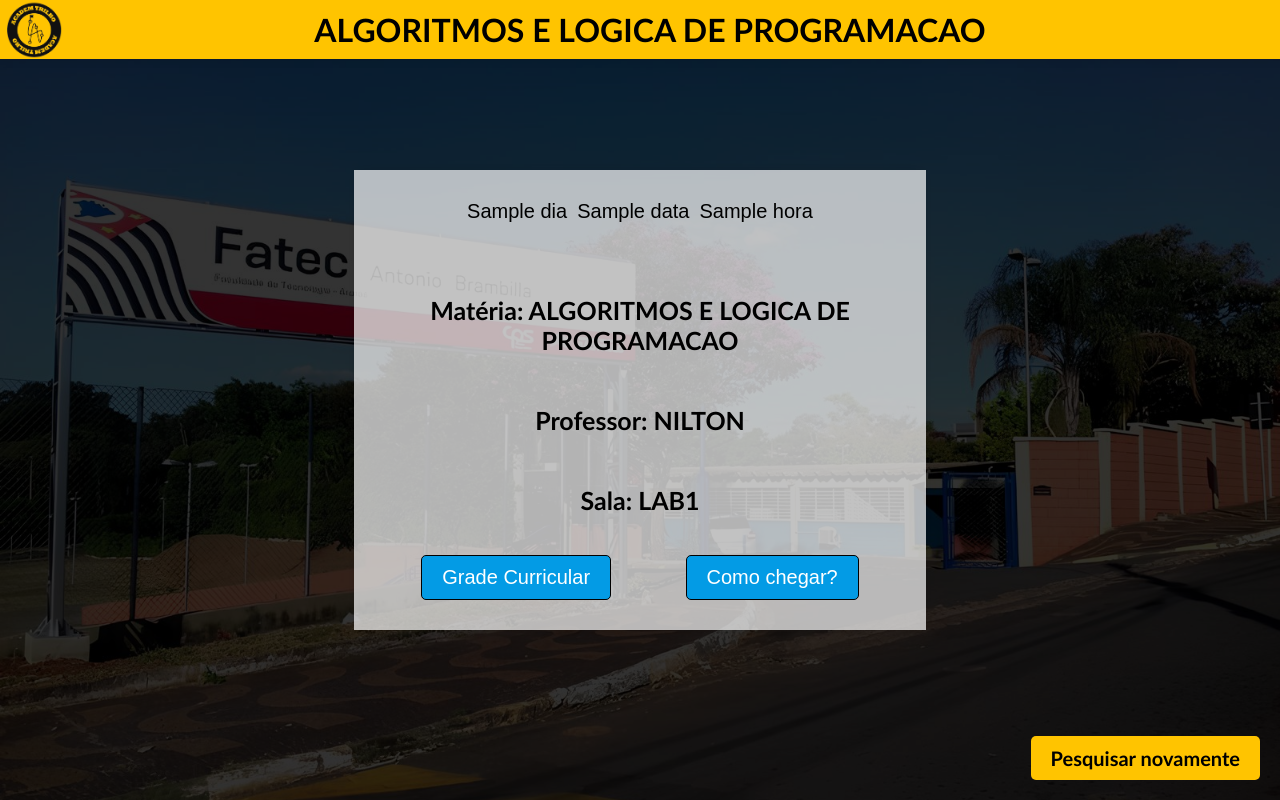
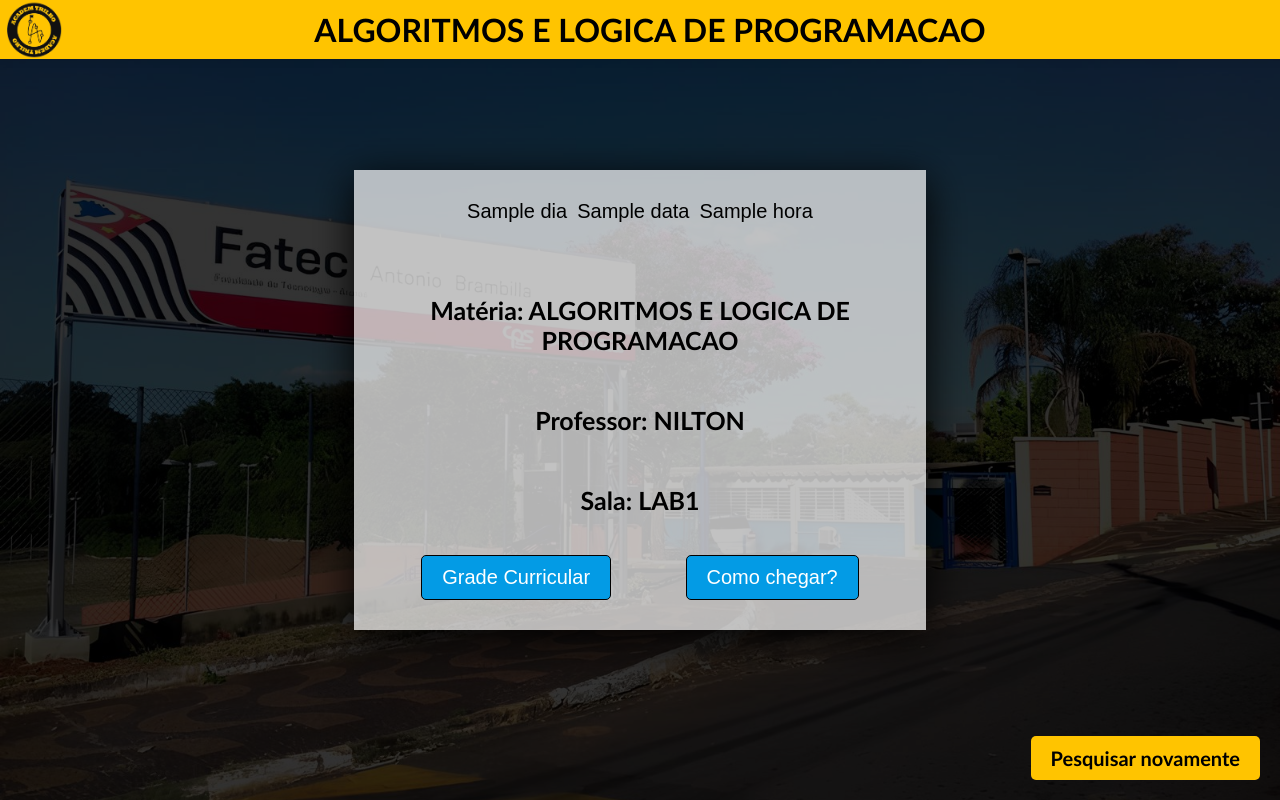
Before and after one commit to GiovaniOrtegaFatec/PI_4semAcademTrilho, a Django app: template PI_4sems/templates/PI_4sems/TelaPrincipal.html in a window 1280 px wide. Run offline with Django 5.2, Linux system fonts and the light colour scheme; data comes from the database, SQL or seed files in the repository; tables that the repository leaves empty hold one stand-in row (values such as "Sample post"); the template is opened without the code that fills it: values that come from a table or form of the project are taken from there, most other values are stand-ins (such as "Sample title", 1, 10 or a date in 2020); some web fonts are replaced.

Commit message:
24-06-24

```diff
--- a/PI_4sems/static/telaprincipal_style.css
+++ b/PI_4sems/static/telaprincipal_style.css
@@ -39,7 +39,7 @@
     padding: 30px;
     border-radius: 0px;
     background-color: rgba(255, 255, 255, 0.7);
-    box-shadow: 0px 0px 10px rgba(0,0,0,0.1);
+    box-shadow: 0px 10px 40px rgba(0, 0, 0, 1);
     text-align: center;
     z-index: 2;
     top: 50%;
```
Also changed, not shown: PI_4sems/static/APOI1.JPG (added).
